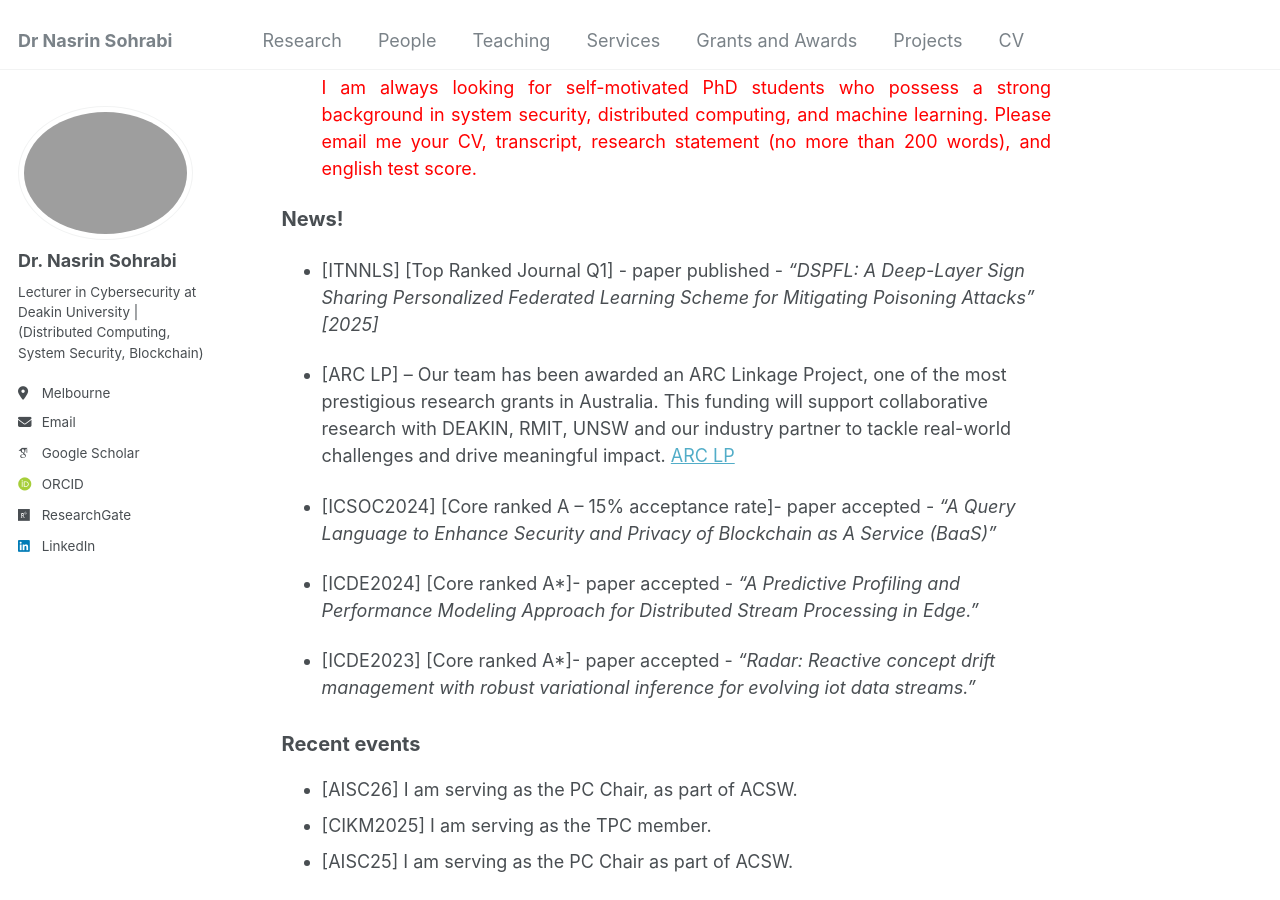
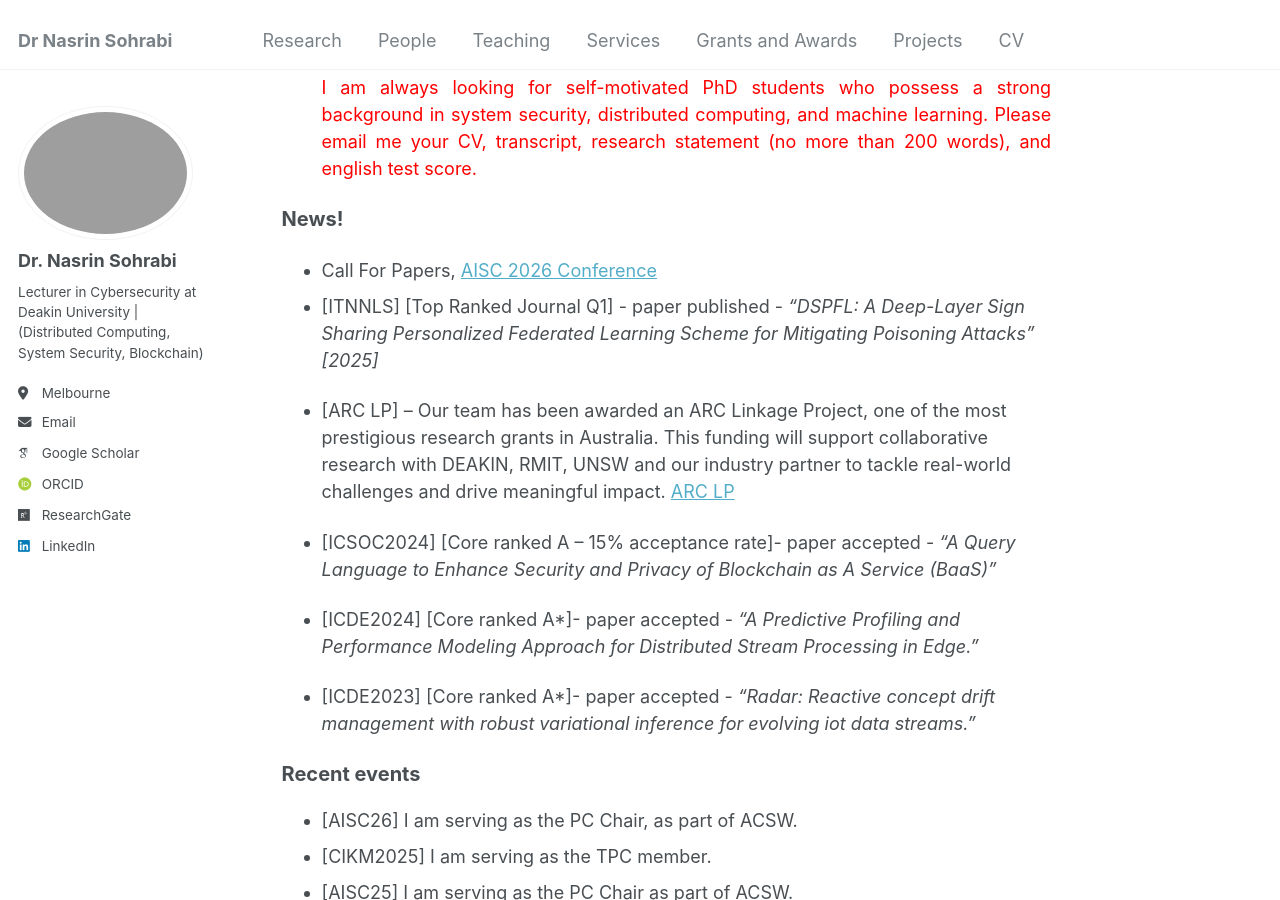
Before and after one commit to Nasrin-Sohrabi/Nasrin-Sohrabi.github.io, a Jekyll site: the page built from _pages/about.md, in a window 1280 px wide and 900 px high, scrolled down 449 px. Built offline with Jekyll 4.4.1, drawn with Linux system fonts in a browser that asks for light colours; some web fonts are replaced.

Commit message:
update the intro

```diff
--- a/_pages/about.md
+++ b/_pages/about.md
@@ -21,6 +21,7 @@ redirect_from:
 ======
 <span style=" text-align: justify;">
 
+  * Call For Papers, <a href="https://sites.google.com/view/aisc2026">AISC 2026 Conference</a>
   * [ITNNLS] [Top Ranked Journal Q1] - paper published - <span style="font-style: italic;">"DSPFL: A Deep-Layer Sign Sharing Personalized Federated Learning Scheme for Mitigating Poisoning Attacks" [2025]</span>
 
   * [ARC LP] -- Our team has been awarded an ARC Linkage Project, one of the most prestigious research grants in Australia. This funding will support collaborative research with DEAKIN, RMIT, UNSW and our industry partner to tackle real-world challenges and drive meaningful impact.
```
